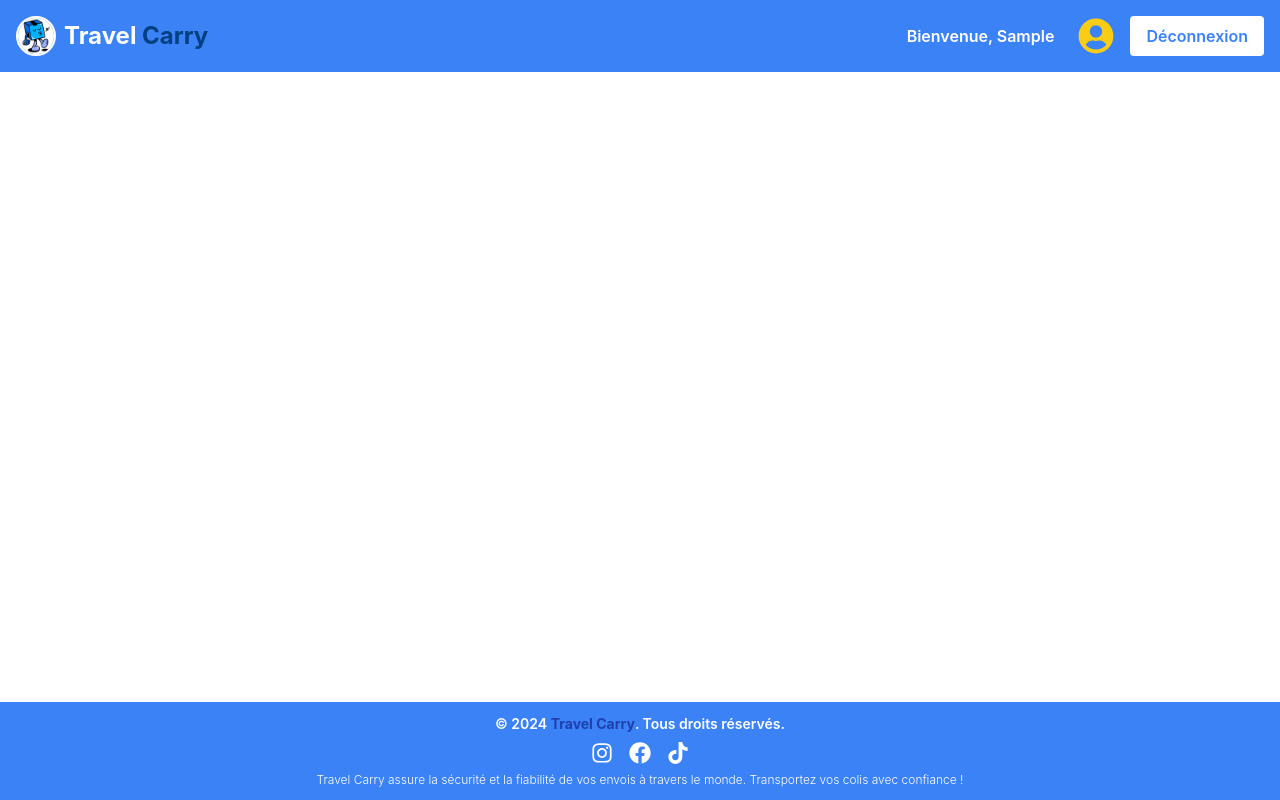
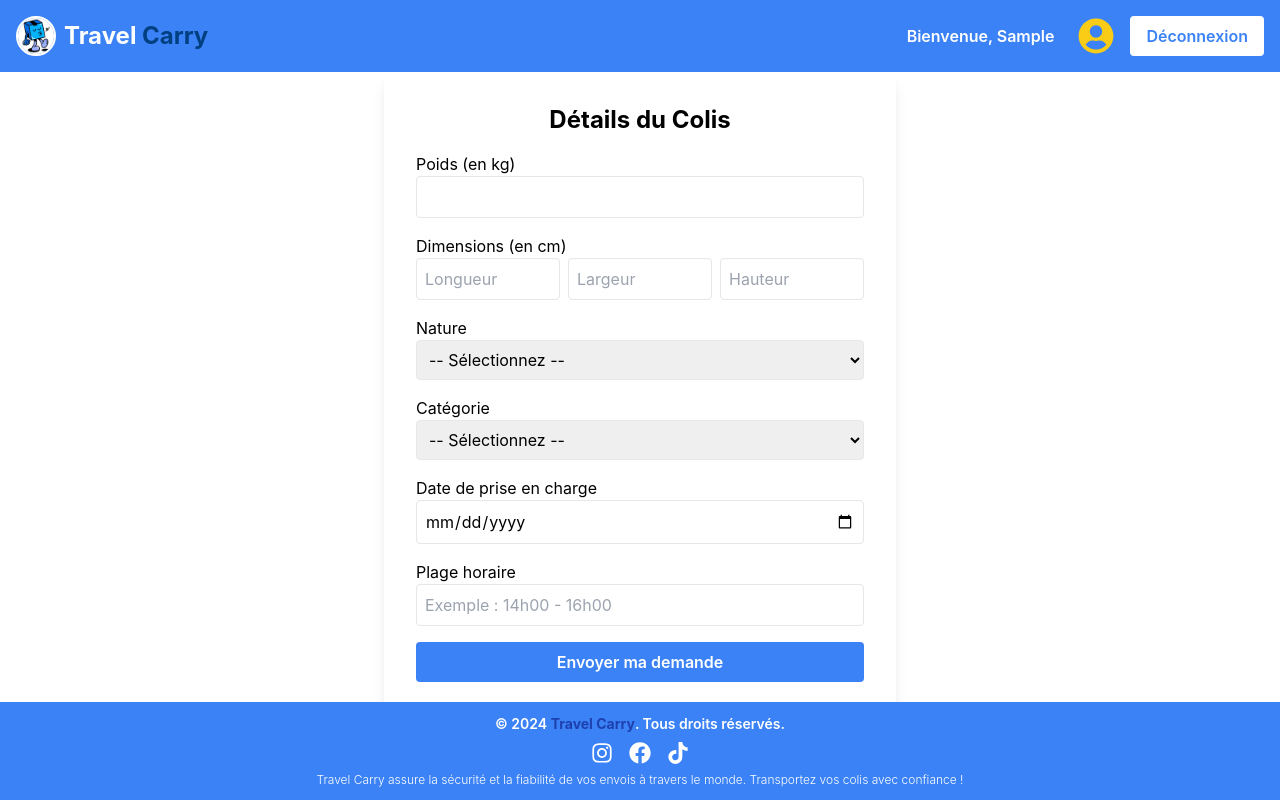
Before and after one commit to Devops-noah/Frontend, a React (Create React App) app in the folder travel-carry/: page /colis/details/1 in a window 1280 px wide. Built offline with nearby package versions, Linux system fonts and the light colour scheme; no server answers; sample sign-in values are in the browser's storage.

Commit message:
Edit colis details to create information colis

```diff
--- a/travel-carry/src/App.js
+++ b/travel-carry/src/App.js
@@ -87,7 +87,7 @@ function App() {
                                 }
                             />
                             <Route
-                                path="/colis/details"
+                                path="/colis/details/:annonceId"
                                 element={
                                     isAuthenticated ? (
                                         <ColisDetails />
--- a/travel-carry/src/annonces/AnnonceDetail.jsx
+++ b/travel-carry/src/annonces/AnnonceDetail.jsx
@@ -50,7 +50,7 @@ const AnnonceDetail = () => {
         );
     }
 
-    console.log("User type:", userType);
+    console.log("annonce id:", annonce.id);
 
     return (
         <div className="min-h-screen bg-gray-100 py-8">
@@ -115,7 +115,7 @@ const AnnonceDetail = () => {
                 <div className="mt-8 flex justify-between">
                     {userType === "expediteur" && (
                         <button
-                            onClick={() => navigate(`/colis/details`)} // Navigate to the colis details page
+                            onClick={() => navigate(`/colis/details/${annonce.id}`)} // Navigate to the colis details page
                             className="bg-yellow-500 hover:bg-yellow-600 text-white font-bold py-2 px-4 rounded-lg"
                         >
                             Proposer colis
--- a/travel-carry/src/colis/ColisDetails.jsx
+++ b/travel-carry/src/colis/ColisDetails.jsx
@@ -1,7 +1,9 @@
 import React, { useState } from "react";
+import { useParams } from "react-router-dom";
 import axios from "axios";
 
-const ColisDetails = ({ annonceId }) => {
+const ColisDetails = () => {
+    const { annonceId } = useParams(); // Retrieve annonceId from route parameters
     const [formData, setFormData] = useState({
         poids: "",
         longueur: "",
@@ -32,31 +34,46 @@ const ColisDetails = ({ annonceId }) => {
             return;
         }
 
+        // Vérifiez si annonceId est défini
+        if (!annonceId) {
+            console.error("Erreur : annonceId est introuvable !");
+            setFeedback("Erreur : L'ID de l'annonce est introuvable.");
+            return;
+        }
+        console.log("annonceId:", annonceId);
+
         try {
-            const token = localStorage.getItem("token"); // Get the stored token
-            // Préparez les données à envoyer
+            const token = localStorage.getItem("token");
+            console.log("Token:", token);
+
+            if (!token) {
+                setFeedback("Erreur : Vous devez être connecté pour envoyer une demande.");
+                return;
+            }
+
+            // Préparer les données à envoyer
             const requestData = {
                 poids: formData.poids,
-                dimensions: {
-                    longueur: formData.longueur,
-                    largeur: formData.largeur,
-                    hauteur: formData.hauteur,
-                },
+                longueur: formData.longueur,
+                largeur: formData.largeur,
+                hauteur: formData.hauteur,
                 nature: formData.nature,
                 categorie: formData.categorie,
                 datePriseEnCharge: formData.datePriseEnCharge,
                 plageHoraire: formData.plageHoraire,
-                //expediteurId: localStorage.getItem("userId"), // Récupérer l'utilisateur connecté
-                annonceId: annonceId, // Annonce liée à la demande
             };
 
-            // Envoyez les données au backend
-            const response = await axios.post("http://localhost:8080/api/information_colis", requestData,
+            // Envoyer les données au backend
+            const response = await axios.post(
+                `http://localhost:8080/api/information_colis/${annonceId}`,
+                requestData,
                 {
                     headers: {
-                        Authorization: `Bearer ${token}`, // Add the token in the headers
-                    }
-                });
+                        Authorization: `Bearer ${token}`,
+                    },
+                }
+            );
+
             setFeedback("Les informations de votre colis ont été envoyées avec succès !");
             console.log("Réponse du serveur :", response.data);
 
@@ -73,9 +90,14 @@ const ColisDetails = ({ annonceId }) => {
             });
         } catch (error) {
             console.error("Erreur lors de l'envoi de la demande :", error);
-            setFeedback("Une erreur s'est produite. Veuillez réessayer.");
+            if (error.response && error.response.data.message) {
+                setFeedback(error.response.data.message);
+            } else {
+                setFeedback("Une erreur s'est produite. Veuillez réessayer.");
+            }
         }
     };
+
 
     return (
         <div className="p-8 max-w-lg mx-auto bg-white shadow-lg rounded">
```
